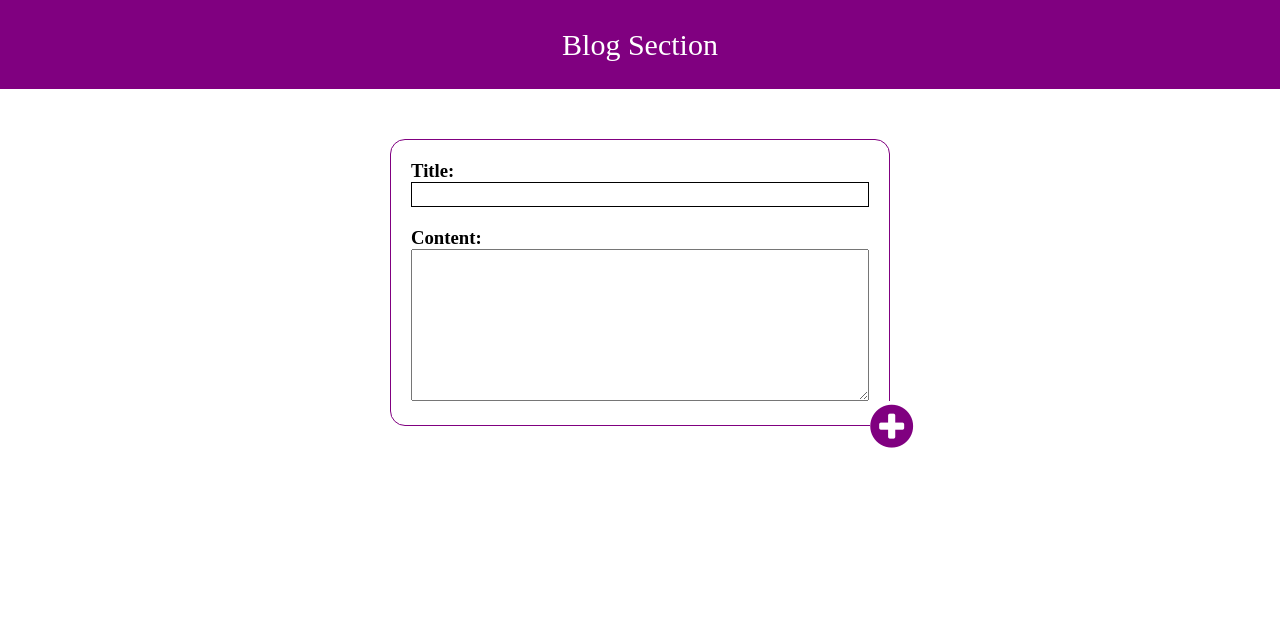
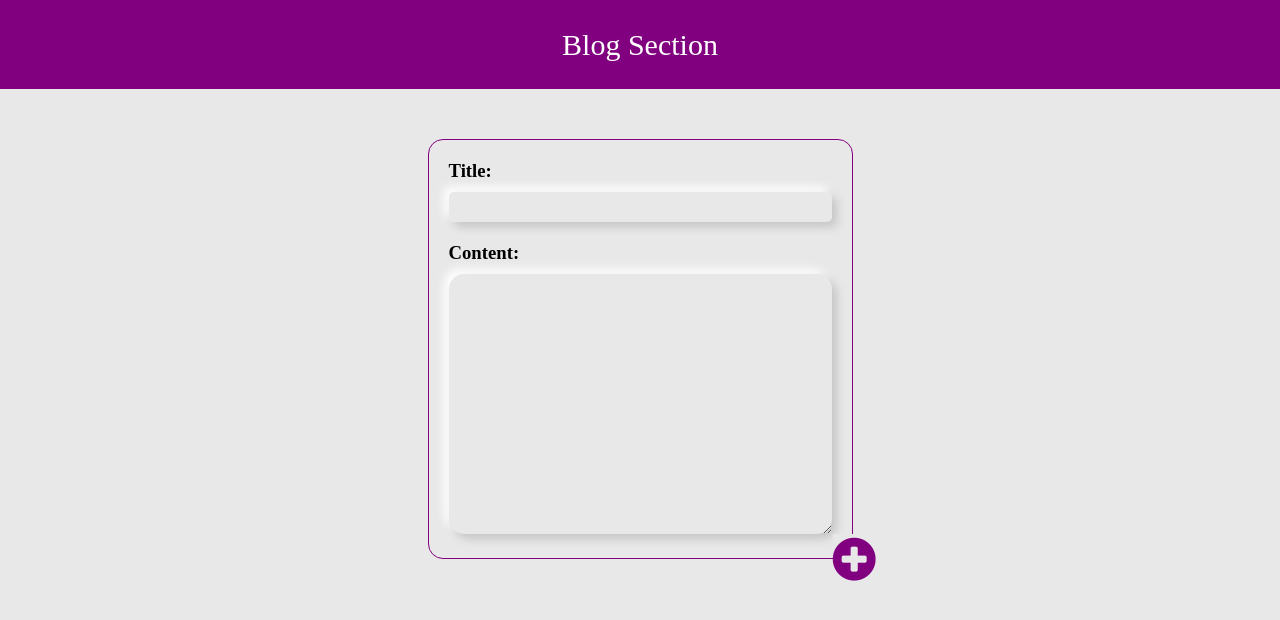
Before and after one commit to coderguy2000/Ecommerce, a PHP site: page /blogs/blogs.php in a window 1280 px wide. Shown: the top 620 px of the page. Run offline with PHP 8.4, Linux system fonts and the light colour scheme; the visitor is signed in with stand-in values (Sample User, id 1); data that the repository does not hold is empty.

Commit message:
Add neumorphism in blog and login

```diff
--- a/blogs/blogs.php
+++ b/blogs/blogs.php
@@ -1,5 +1,4 @@
 <?php
-
     session_start();
     $server='localhost';
     $Username='root';
@@ -14,6 +13,7 @@
 
         $s = "insert into blog(username, title, content, dt) values ('$username','$title','$content',current_timestamp())";
         mysqli_query($con,$s);
+        header('location: #');
     }
 ?>
 
@@ -40,9 +40,6 @@
             <button type="submt"><i class="fa fa-plus-circle"></i></button>
         </form>
     </div>
-</body>
-</html>
-
 
     <?php
         $s = "select * from blog where username='$_SESSION[username]'";
@@ -67,12 +64,15 @@
             }
         ?>
     </div>
-
-
+</body>
+</html>
 
 <style>
+    body{
+        background:#e8e8e8;
+    }
     .main{
-        width:500px;
+        width: 425px;
         border:1px solid purple;
         margin:auto;
         margin-top:50px;
@@ -82,14 +82,33 @@
     }
 
     input{
+        height:30px;
         width:100%;
-        border:1px solid black;
-        height:25px;
-        margin-bottom:20px;
+        margin:10px 0px 20px 0px;
+        padding: 10px;
+        border:none;
+        outline:none;
+        border-radius: 5px;
+        background: #e8e8e8;
+        font-size: 20px;
+        box-shadow:  5px 5px 10px #c5c5c5,
+             -5px -5px 10px #ffffff;
     }
     textarea{
         width:100%;
         outline:none;
+        font-size: 20px;
+        padding: 10px;
+        border:none;
+        margin-top:10px;
+        border-radius: 15px;
+        background: #e8e8e8;
+        box-shadow:  5px 5px 10px #c5c5c5,
+             -5px -5px 10px #ffffff;
+    }
+    input:hover,textarea:hover{
+        box-shadow: inset 5px 5px 10px #c5c5c5,
+            inset -5px -5px 10px #ffffff;
     }
     button{
         position:absolute;
@@ -101,7 +120,7 @@
     .fa{
         font-size: 50px;
         color: purple;
-        background: white;
+        background: #e8e8e8;
         cursor: pointer;
     }
     .blogs{
@@ -111,12 +130,17 @@
     }
 
     .blog-container{
-        border: 2px solid #ece5e5;;
+        border: 2px solid #6fc0bb;
+        border-radius: 12px;
         width: 314px;
         min-height: 148px;
         height: auto;
         margin: 50px;
         position: relative;
+        border-radius: 15px;
+        background: linear-gradient(145deg, #d1d1d1, #f8f8f8);
+        box-shadow:  5px 5px 10px #c5c5c5,
+             -5px -5px 10px #ffffff;
     }
     .blog-container h3{
         color: #6f258d;
--- a/log/register.php
+++ b/log/register.php
@@ -1,5 +1,6 @@
 <?php
     session_start();
+
     if(isset($_POST['username'])){
         //to going another page after click submit
 
@@ -74,7 +75,7 @@
     <div class="container">
         <form action="register.php" method="post" enctype="multipart/form-data">
             <h3> Username </h3>
-            <input type="text" name="Username" id="username" placeholder="Enter your username" required>
+            <input type="text" name="username" id="username" placeholder="Enter your username" required>
             <h3> Email </h3>
             <input type="email" name="email" id="email" placeholder="Enter your email" required>
             <h3> Password </h3>
```
Also changed, not shown: log/styleLog.css (+19 -2 lines), blogs/style.css (line endings or trailing spaces). Lines whose indentation alone changed are shown as unchanged.
